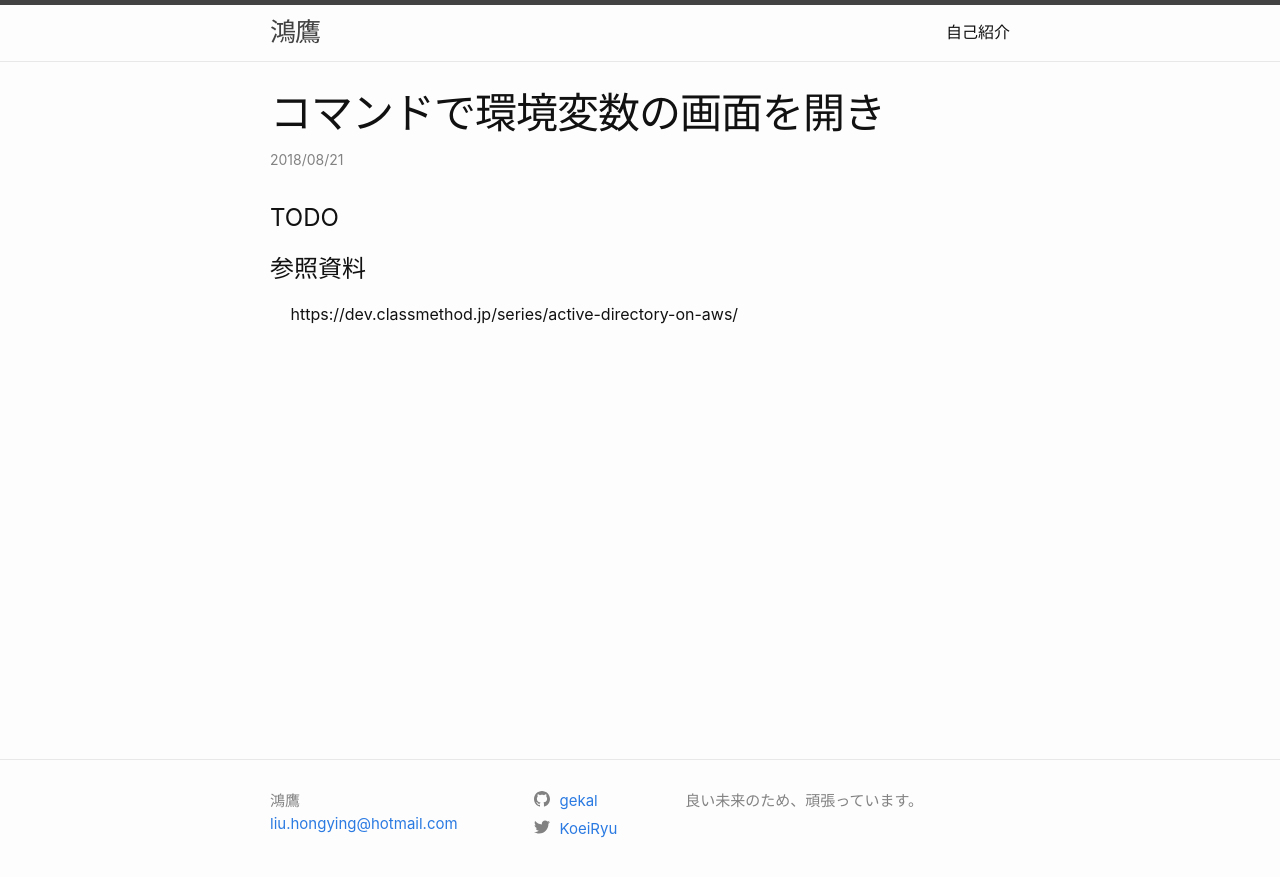
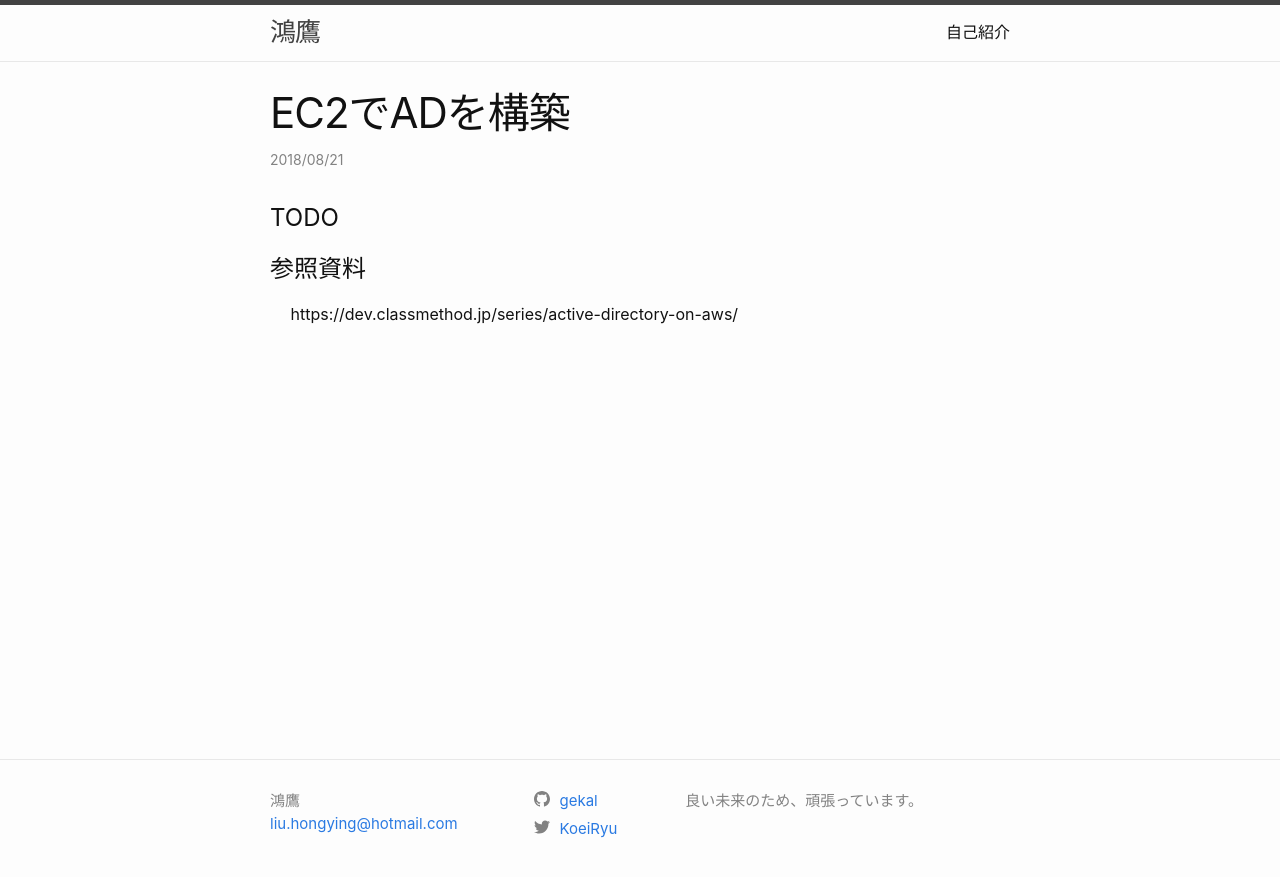
Before and after one commit to gekal/gekal.github.io, a Jekyll site: the page built from _posts/2018-08-22-ad-on-aws-ec2.markdown, in a window 1280 px wide. Shown: the top 877 px of the page. Built offline with Jekyll 4.4.1, drawn with Linux system fonts in a browser that asks for light colours.

Commit message:
Update 2018-08-22-ad-on-aws-ec2.markdown

```diff
--- a/_posts/2018-08-22-ad-on-aws-ec2.markdown
+++ b/_posts/2018-08-22-ad-on-aws-ec2.markdown
@@ -1,6 +1,6 @@
 ---
 layout: post
-title:  "コマンドで環境変数の画面を開き"
+title:  "EC2でADを構築"
 date:   2018-08-22T00:10:00+0900
 categories: blogs
 tags: aws ec2 ad
```
